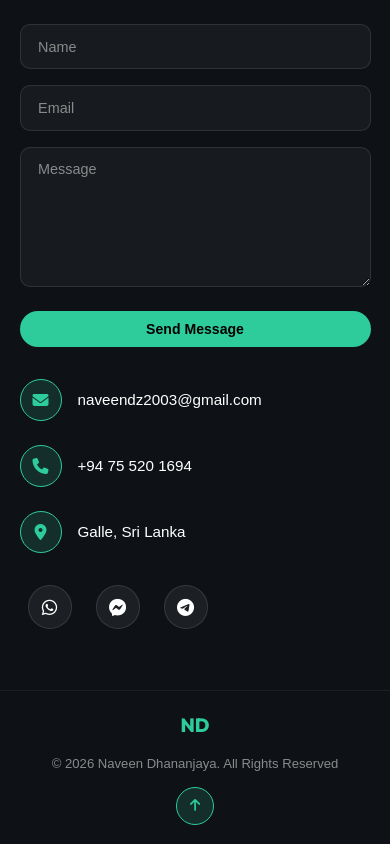
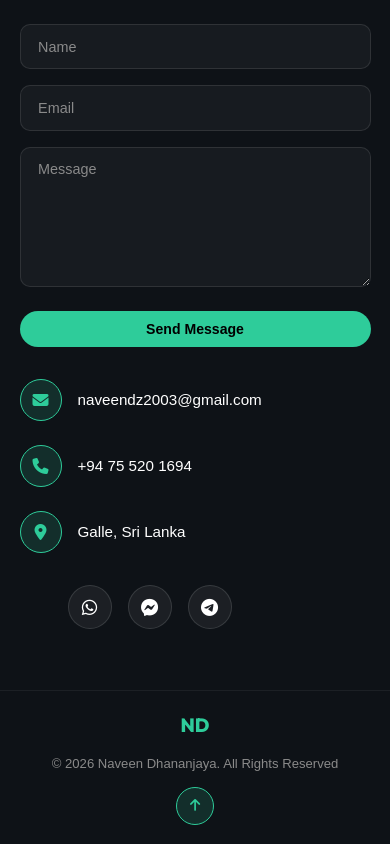
Before and after one commit to Naveen-hub23/ND-Portfolio, a plain HTML site: page index.html in a window 390 px wide. Shown: the part 6721-7565 px from the top of the page. Drawn offline with Linux system fonts and the light colour scheme.

Commit message:
first commit

```diff
--- a/style.css
+++ b/style.css
@@ -848,7 +848,6 @@ ul {
 .contact-social-icon {
   width: 44px;
   height: 44px;
-  margin-left: 8px;
   border-radius: 50%;
   background: rgba(255, 255, 255, .06);
   display: flex;
@@ -1722,6 +1721,7 @@ ul {
 
   .contact-social {
     justify-content: flex-start;
+    margin-left: 3rem;
   }
 
   .form-btn {
```
